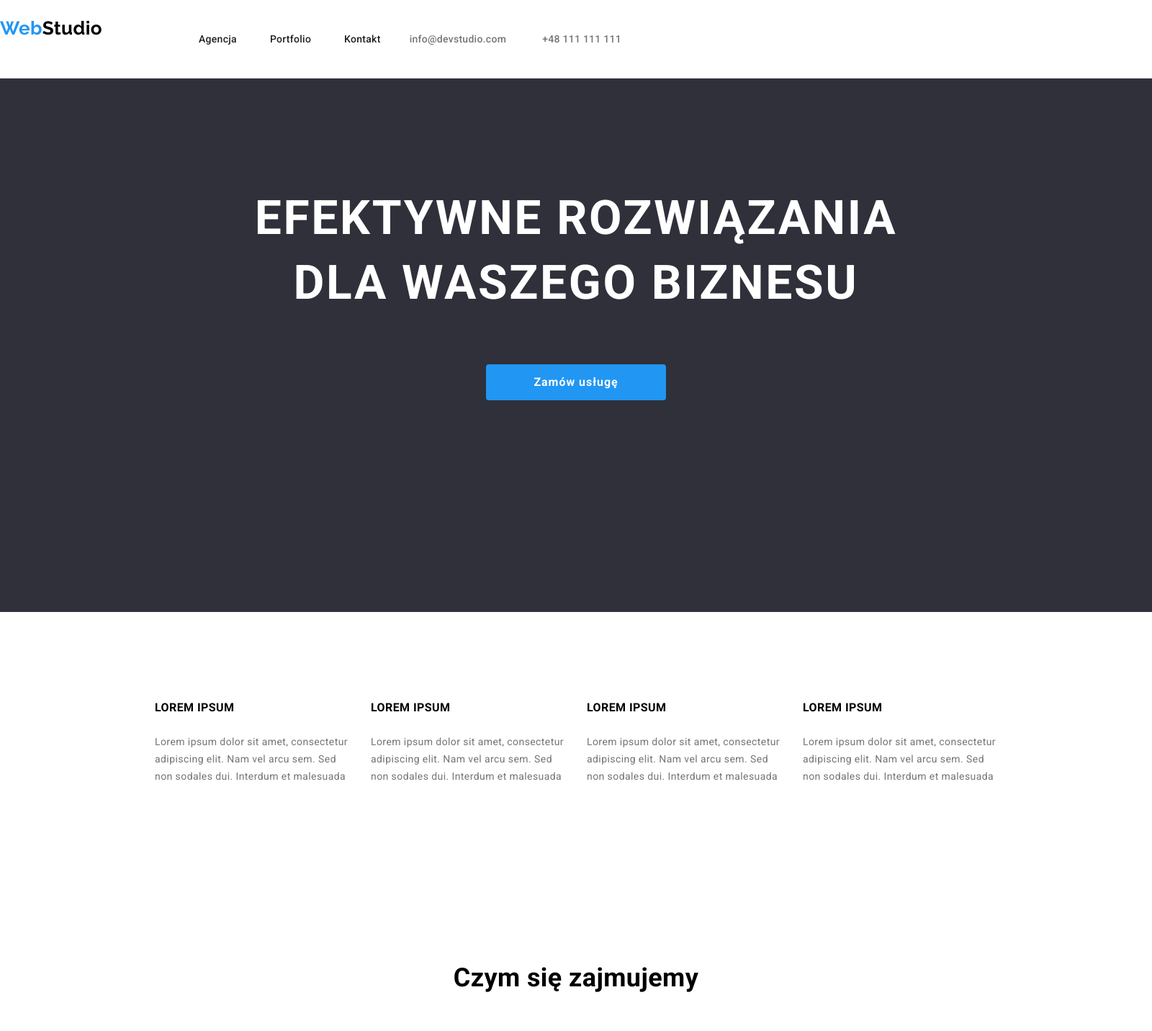
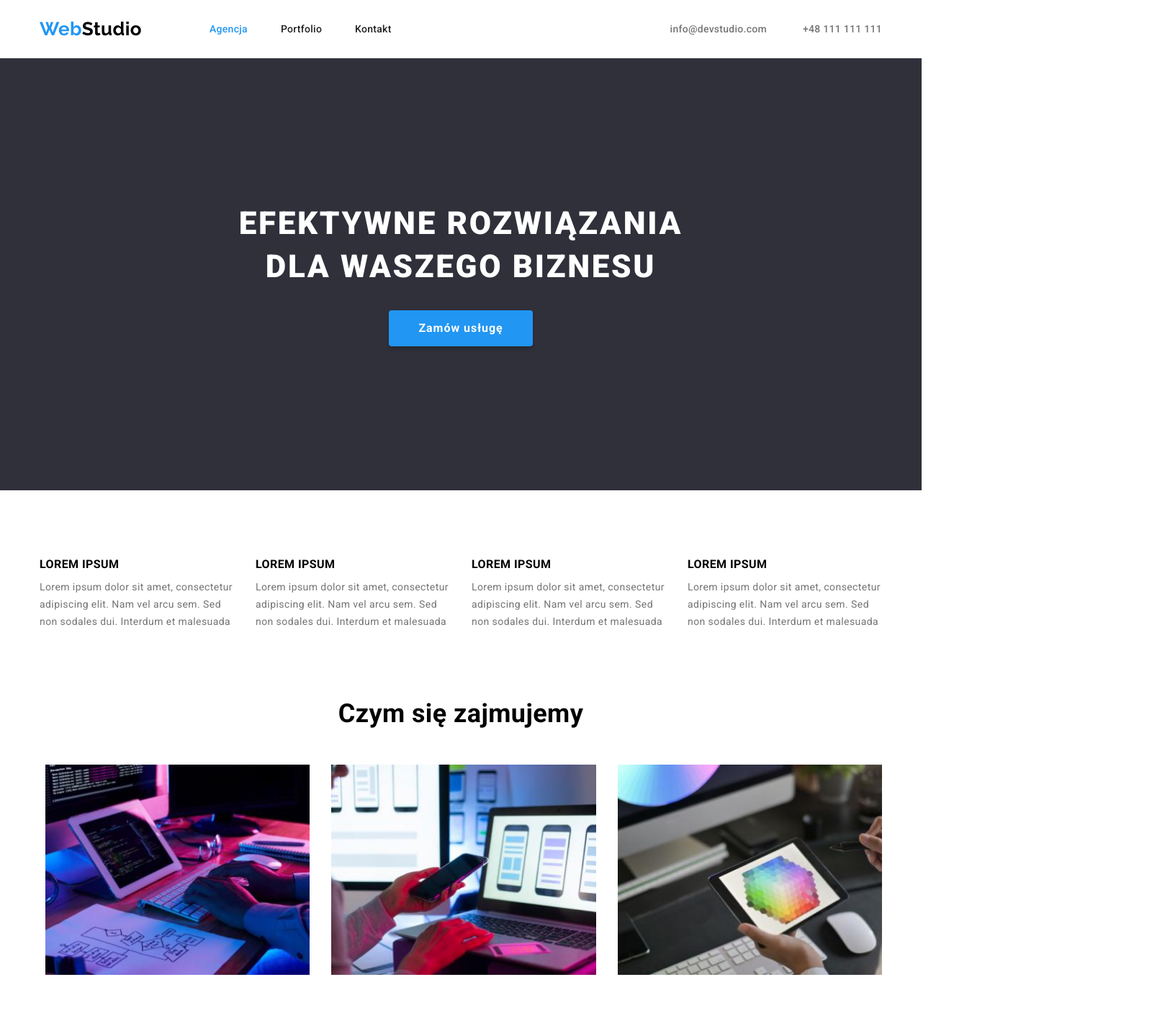
Before and after one commit to AndrzejJurczak/goit-markup-hw-03, a plain HTML site: page index.html in a window 1280 px wide. Shown: the top 1432 px of the page at 72% size, 1600 px wide, since content can reach past the window. Drawn offline with nearby package versions, Linux system fonts and the light colour scheme.

Commit message:
update homework 3

```diff
--- a/css/styles.css
+++ b/css/styles.css
@@ -30,28 +30,57 @@ body {
   font-size: 14px;
   font-weight: 400;
   letter-spacing: 0.03em;
-  width: 1600px;
 }
+h1,
+h2,
+h3,
+h4,
+h5,
+h6,
+p {
+  margin: 0;
+}
+img {
+  display: block;
+  max-width: 100%;
+  height: auto;
+}
+button {
+  display: block;
+  cursor: pointer;
+  border: none;
+  border-radius: 4px;
+}
+ul,
+ol {
+  list-style: none;
+  padding-left: 0;
+  margin: 0;
+}
+a {
+  text-decoration: none;
+}
+.section {
+  padding-top: 94px;
+  padding-bottom: 94px;
+}
+.container {
+  width: 1200px;
+  margin: 0 auto;
+  padding: 0 15px;
+}
+
 header {
   border-bottom: 1px solid var(--line-color);
 }
 
-.container {
-  max-width: 1200px;
-  /*margin-left: auto;
-  margin-right: auto;*/
-  margin: 0;
-  padding: 0;
-}
-.section {
-  padding-top: 94px;
-  padding-bottom: 94px;
-  margin: 0 auto;
-  text-align: center;
-}
-
 .hero {
   background-color: var(--background-header-color);
+  align-items: center;
+  height: 600px;
+  padding-top: 200px;
+}
+.main-title {
   color: var(--secondary-text-color);
   font-weight: 900;
   font-size: 44px;
@@ -59,13 +88,8 @@ header {
   letter-spacing: 0.06em;
   text-align: center;
   text-transform: uppercase;
-}
-.bottom {
-  background-color: var(--background-footer-color);
-  text-decoration-line: none;
-  font-style: normal;
-  display: flex;
-  flex-direction: column;
+  max-width: 696px;
+  margin: 0 auto;
 }
 
 .what-we-do-title {
@@ -75,33 +99,22 @@ header {
 }
 .list {
   list-style: none;
+  margin: 0;
+  padding: 0;
 }
 /*end body style*/
 
 .top {
   display: flex;
-}
-.sterowanie {
-  display: flex;
-  justify-content: flex-end;
-}
-.navigation {
+  align-items: center;
 }
 .navigation-list {
   display: flex;
-  align-items: center;
-  justify-content: space-between;
   padding-top: 32px;
   padding-bottom: 32px;
   gap: 46px;
 }
-.navigation-item {
-  display: flex;
-  justify-content: center;
-}
 .navigation-link {
-  display: flex;
-  justify-content: stretch;
   font-weight: 500;
   line-height: 1.17;
   letter-spacing: 0.02em;
@@ -110,38 +123,37 @@ header {
 }
 .navigation-contact-list {
   display: flex;
-  justify-content: flex-end;
+  margin-left: auto;
   gap: 50px;
   padding-top: 32px;
   padding-bottom: 32px;
 }
-.navigation-contact-item {
-  display: flex;
-  justify-content: flex-end;
-}
 .navigation-contact-link {
-  display: flex;
-  justify-content: flex-end;
-
   font-weight: 500;
   line-height: 1.17;
   color: var(--third-text-color);
   letter-spacing: 0.02em;
   text-decoration: none;
 }
-
+.current {
+  color: var(--button-color);
+}
 .main-button {
+  font-family: inherit;
   font-weight: 700;
   font-size: 16px;
   line-height: 1.36;
   color: var(--secondary-text-color);
   background-color: var(--button-color);
-  width: 250px;
+  width: 200px;
   height: 50px;
   letter-spacing: 0.06em;
   border: rgba(255, 255, 255, 0.15);
+  box-shadow: 0px 4px 4px rgba(0, 0, 0, 0.15);
   border-radius: 4px;
-  margin-bottom: 200px;
+  margin: 0 auto;
+  cursor: pointer;
+  margin-top: 30px;
 }
 
 .button-menu:hover,
@@ -155,6 +167,7 @@ header {
   padding-bottom: 50px;
 }
 .button-portfolio-item {
+  font-family: inherit;
   font-weight: 500;
   font-size: 16px;
   line-height: 1.62;
@@ -170,7 +183,6 @@ header {
 .button-portfolio-item:focus {
   color: var(--secondary-text-color);
   background-color: var(--button-color);
-  cursor: pointer;
 }
 
 .bottom-contact {
@@ -213,10 +225,7 @@ header {
   font-size: 26px;
   line-height: 1.17;
   text-decoration: none;
-  padding-top: 24px;
-  padding-bottom: 25px;
   margin-right: 94px;
-  margin-bottom: 20px;
 }
 .studio-name-bottom {
   font-family: "Raleway", sans-serif;
@@ -226,8 +235,6 @@ header {
   line-height: 1.17;
   text-decoration: none;
   padding-top: 60px;
-  /*margin-right: 94px;
-  margin-bottom: 200px;*/
 }
 
 .studio-name-web {
@@ -261,36 +268,44 @@ header {
 }
 .team-name-item {
   background-color: var(--background-container-color);
+  border-radius: 0 0 4px 4px;
+  box-shadow: 0px 1px 3px rgba(0, 0, 0, 0.12), 0px 1px 1px rgba(0, 0, 0, 0.14),
+    0px 2px 1px rgba(0, 0, 0, 0.2);
+}
+.team-name,
+.team-position {
+  text-align: center;
 }
 .team-name {
   font-weight: 500;
   font-size: 16px;
   line-height: 1.17;
-}
-.team-name,
-.team-position {
-  text-align: center;
+  padding-top: 30px;
+  padding-bottom: 10px;
 }
 .team-position {
   font-size: 16px;
-  line-height: 1.17px;
+  line-height: 1.17;
   color: var(--third-text-color);
+
+  padding-bottom: 30px;
 }
 /*end team name*/
 
-.our-strengths-list {
+.lorem-list {
   display: flex;
   gap: 30px;
   text-align: left;
   justify-content: center;
   padding-left: 0;
+  padding-bottom: 94px;
 }
-.our-strenghts-title {
+.lorem-title {
   font-weight: 700;
   font-size: 16px;
   line-height: 1.17;
 }
-.our-strenghts-description {
+.lorem-description {
   line-height: 1.71;
   color: var(--third-text-color);
   padding-top: 10px;
@@ -307,20 +322,20 @@ header {
 .what-we-do-list {
   display: flex;
   justify-content: center;
-  padding-left: 0px;
+  padding-left: 8px;
   gap: 30px;
-}
-.our-customers {
-  padding-left: 0;
-}
-.our-customer-item {
-  border: 1px solid #eee;
 }
 .our-customers-list {
   display: flex;
   flex-wrap: wrap;
   gap: 20px;
   flex-basis: calc((100%-30px) / 3);
+}
+.about-client {
+  padding: 20px 0 24px 0;
+  border-right: 1px solid #eee;
+  border-bottom: 1px solid #eee;
+  border-left: 1px solid #eee;
 }
 .client-name {
   font-weight: 700;
@@ -337,3 +352,14 @@ header {
   text-align: left;
   padding: 0 24px 0 24px;
 }
+.bottom {
+  background-color: var(--background-footer-color);
+  text-decoration-line: none;
+  font-style: normal;
+  height: 252px;
+}
+.footer-flex {
+  display: flex;
+  flex-direction: column;
+  justify-content: space-between;
+}
--- a/index.html
+++ b/index.html
@@ -39,13 +39,13 @@
         <nav class="navigation">
           <ul class="navigation-list list">
             <li class="navigation-item">
-              <a href="#" class="navigation-link">Agencja</a>
+              <a href="./index.html" class="navigation-link current">Agencja</a>
             </li>
             <li class="navigation-item">
               <a href="./portfolio.html" class="navigation-link">Portfolio</a>
             </li>
             <li class="navigation-item">
-              <a href="#" class="navigation-link">Kontakt</a>
+              <a href="#stopka" class="navigation-link">Kontakt</a>
             </li>
           </ul>
         </nav>
@@ -68,46 +68,44 @@
     <!--start main-->
     <main>
       <section class="section hero">
-        <h1>
-          EFEKTYWNE ROZWIĄZANIA<br />
-          DLA WASZEGO BIZNESU
-        </h1>
+        <h1 class="main-title">EFEKTYWNE ROZWIĄZANIA DLA WASZEGO BIZNESU</h1>
         <button class="main-button" type="button">Zamów usługę</button>
       </section>
-      <section class="section section-paragraph">
-        <ul class="our-strengths-list list">
-          <li class="our-strenghts-item">
-            <h3 class="our-strenghts-title">LOREM IPSUM</h3>
-            <p class="our-strenghts-description">
+      <section class="section lorem">
+        <div class="container">
+          <ul class="lorem-list list">
+            <li class="lorem-item">
+              <h3 class="lorem-title">LOREM IPSUM</h3>
+              <p class="lorem-description">
                 Lorem ipsum dolor sit amet, consectetur adipiscing elit. Nam vel
                 arcu sem. Sed non sodales dui. Interdum et malesuada
               </p>
             </li>
-          <li class="our-strenghts-item">
-            <h3 class="our-strenghts-title">LOREM IPSUM</h3>
-            <p class="our-strenghts-description">
+            <li class="lorem-item">
+              <h3 class="lorem-title">LOREM IPSUM</h3>
+              <p class="lorem-description">
                 Lorem ipsum dolor sit amet, consectetur adipiscing elit. Nam vel
                 arcu sem. Sed non sodales dui. Interdum et malesuada
               </p>
             </li>
-          <li class="our-strenghts-item">
-            <h3 class="our-strenghts-title">LOREM IPSUM</h3>
-            <p class="our-strenghts-description">
+            <li class="lorem-item">
+              <h3 class="lorem-title">LOREM IPSUM</h3>
+              <p class="lorem-description">
                 Lorem ipsum dolor sit amet, consectetur adipiscing elit. Nam vel
                 arcu sem. Sed non sodales dui. Interdum et malesuada
               </p>
             </li>
-          <li class="our-strenghts-item">
-            <h3 class="our-strenghts-title">LOREM IPSUM</h3>
-            <p class="our-strenghts-description">
+            <li class="lorem-item">
+              <h3 class="lorem-title">LOREM IPSUM</h3>
+              <p class="lorem-description">
                 Lorem ipsum dolor sit amet, consectetur adipiscing elit. Nam vel
                 arcu sem. Sed non sodales dui. Interdum et malesuada
               </p>
             </li>
           </ul>
-      </section>
+        </div>
+        <div class="container">
           <!--what we do - czym sie zajmujemy-->
-      <section class="section what-we-do">
           <h2 class="what-we-do-title">Czym się zajmujemy</h2>
           <ul class="what-we-do-list list">
             <li>
@@ -135,6 +133,7 @@
               />
             </li>
           </ul>
+        </div>
       </section>
       <!--end what we do - czym sie zajmujemy-->
 
@@ -189,8 +188,9 @@
     <!--end main-->
 
     <!--start footer-->
-    <footer class="bottom">
+    <footer id="stopka" class="bottom">
       <div class="container">
+        <div class="footer-flex">
           <a class="studio-name-bottom" href="./index.html"
             ><span class="studio-name-web">Web</span>Studio</a
           >
@@ -218,6 +218,7 @@
             </ul>
           </address>
         </div>
+      </div>
     </footer>
     <!--end footer-->
   </body>
```
Also changed, not shown: portfolio.html (+27 -9 lines). Lines whose indentation alone changed are shown as unchanged.
